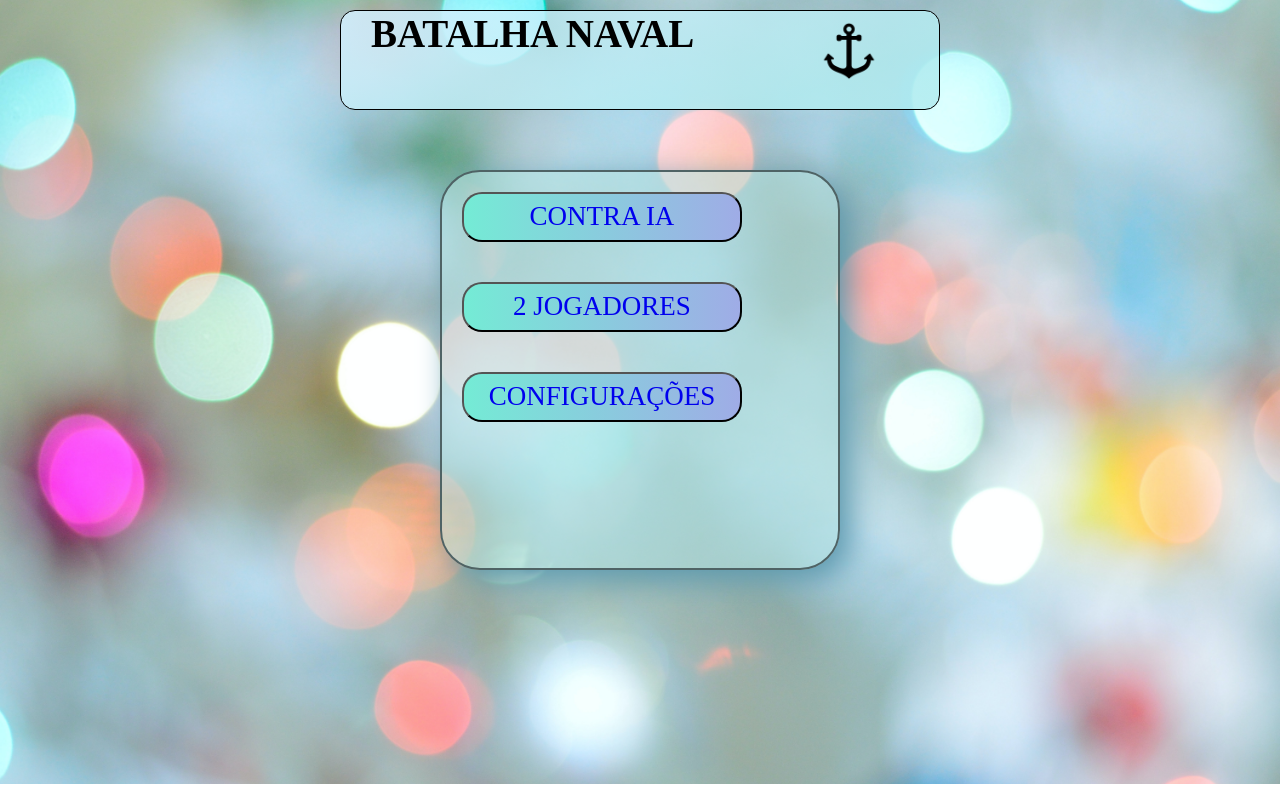
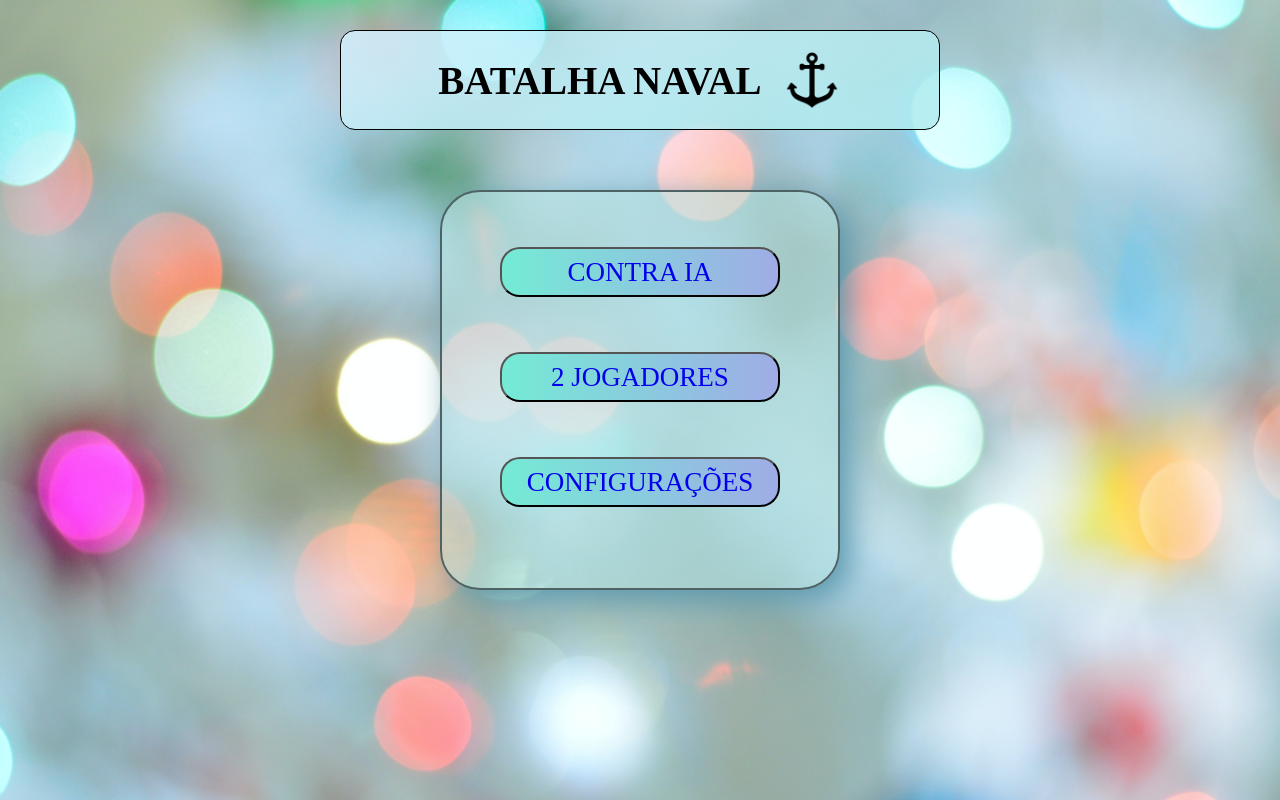
Before and after one commit to MatheusMcod/BatalhaNaval, a React (Vite) app: page / in a window 1280 px wide. Built offline with nearby package versions, Linux system fonts and the light colour scheme.

Commit message:
:art: Melhorias no estilo

```diff
--- a/src/App.css
+++ b/src/App.css
@@ -1,6 +1,4 @@
 .Conteiner{
-    padding-top: 2vw;
-    margin-top: -2vh;
     position: fixed;
     width: 100vw;
     height: 100vh;
--- a/src/componentes/BodyHome/BodyHomeStyle.module.css
+++ b/src/componentes/BodyHome/BodyHomeStyle.module.css
@@ -1,5 +1,4 @@
 .body{
-  z-index: 1;
   width: 400px;
   height: 400px;
   border: 2px solid #4f6365;
@@ -14,20 +13,16 @@
   list-style: none;
   display: flex;
   flex-direction: column;
-  /* border: 1px solid red; */
-  align-items: left;
+  align-items: center;
 }
 
 .buttons{
-  z-index: 1;
+  margin-top: 55px;
   font-size:27px;
   font-family: 'Times New Roman', Times, serif;
-  margin: 20px;
   width:280px;
   height: 50px;
   border-radius: 20px 20px 20px 20px;
-  /* border: ; */
-  align-items: center;
   background-color: #74EBD5;
   background-image: -webkit-linear-gradient(90deg, #74EBD5 0%, #9FACE6 100%);
   background-image: -moz-linear-gradient(90deg, #74EBD5 0%, #9FACE6 100%);
@@ -36,10 +31,10 @@
 }
 
 .buttons:hover{
-box-shadow: 5px 5px 5px #57bca9;
-width: 281px;
+  box-shadow: 5px 5px 5px #57bca9;
+  width: 281px;
 }
 
 .buttons a {
-text-decoration: none;
+  text-decoration: none;
 }
--- a/src/componentes/Header/HeaderStyle.module.css
+++ b/src/componentes/Header/HeaderStyle.module.css
@@ -1,33 +1,27 @@
 .header{
+    display: flex;
+    justify-content: center;
+    align-items: center;
     border: 1px solid black;
     margin:auto;
     width: 600px;
     height: 100px;
     margin-bottom: 60px;
+    margin-top: 30px;
     border-radius: 15px 15px 15px 15px;
-    z-index: 1;
-    position: relative;
     background-color: #d4f1ffbd;
     background-image: -webkit-linear-gradient(1160deg, #d4f1ff66 0%, #87e5dc5f 79%);
     background-image: -moz-linear-gradient(160deg, #d4f1ff66 0%, #87e5dc5f 79%);
     background-image: -o-linear-gradient(160deg, #d4f1ff66 0%, #87e5dc5f 79%);
     background-image: linear-gradient(160deg, #d4f1ff66 0%, #87e5dc5f 79%);
 
-
-
 }
 
 .title{
-    margin-left:30px;
-    float: left;
     font-size: 39px;
 }
 
 .icone{
     width:60px;
-    float: right;
-    margin-right:60px;
-    margin-top:10px;
-    z-index: 1;
-    position: relative;
+    margin-left: 20px;
 }
```
